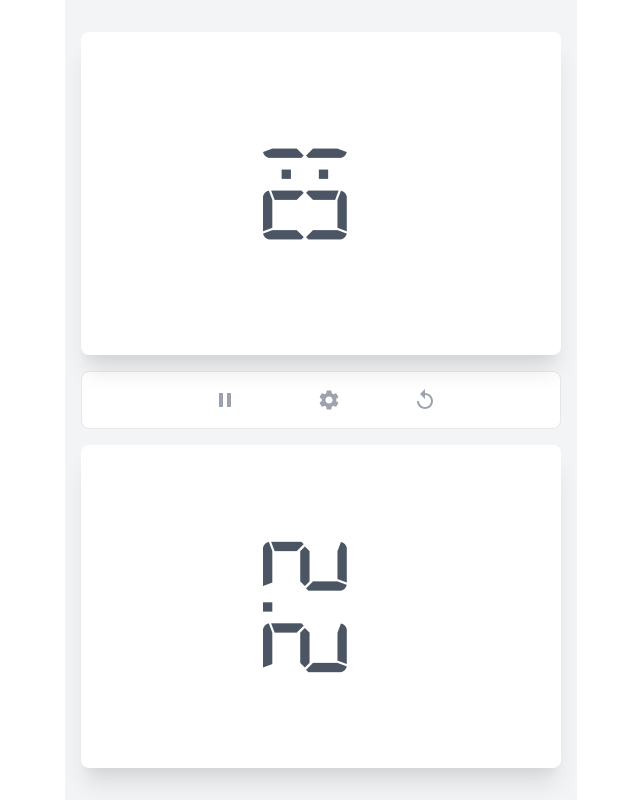
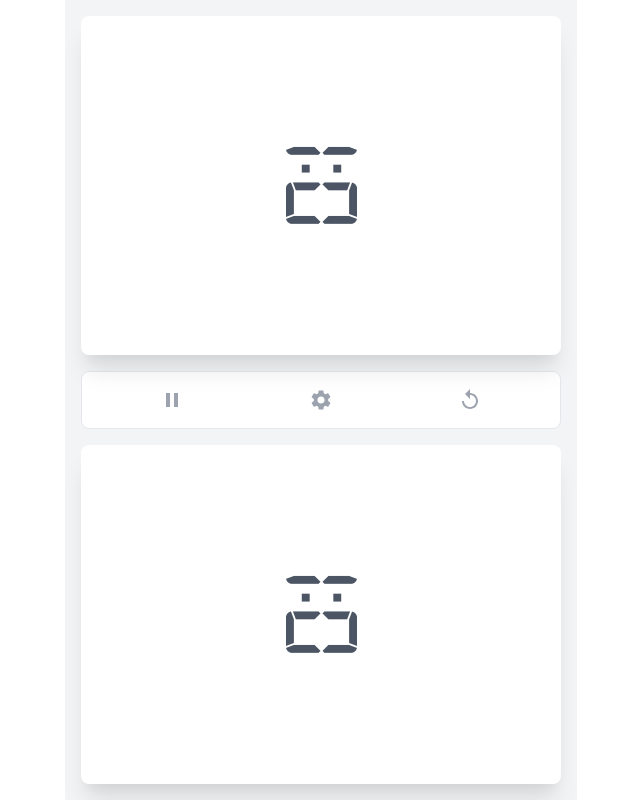
Before and after one commit to iqbaltawakkal/chessclock, a React app: page / in a window 1280 px wide. Shown: the whole page, without its empty margins (319-959 px from the left). Built offline with nearby package versions, Linux system fonts and the light colour scheme; the HTML template or start-up script is replaced by a standard one.

Commit message:
text to svg + debug

```diff
--- a/src/views/Index.jsx
+++ b/src/views/Index.jsx
@@ -10,7 +10,7 @@ const Home = () => {
   const [isEnd, setIsEnd] = useState(false);
   const [onTicking, setOnTicking] = useState("");
   const [timerTop, setTimerTop] = useState(60000);
-  const [timerBottom, setTimerBottom] = useState(2200);
+  const [timerBottom, setTimerBottom] = useState(60000);
 
   const timerTopAction = () => {
     setOnTicking("bottom");
@@ -31,9 +31,13 @@ const Home = () => {
   };
 
   const restart = () => {
+    clearInterval(intervalTop);
+    clearInterval(intervalBottom);
     setTimerTop(60000);
     setTimerBottom(2200);
     setIsEnd(false);
+    setIsPaused(false);
+    setOnTicking("");
   };
 
   const getMinutes = (time) => {
@@ -75,7 +79,7 @@ const Home = () => {
     <>
       <main>
         <div className="max-w-lg mx-auto">
-          <div className="min-h-screen py-8 px-4 flex flex-col space-y-4 bg-gray-100">
+          <div className="min-h-screen py-4 px-4 flex flex-col space-y-4 bg-gray-100">
             <div className="flex-grow relative">
               <button
                 disabled={onTicking === "top" || isPaused || isEnd}
@@ -84,15 +88,25 @@ const Home = () => {
                 }`}
                 onClick={() => timerBottomAction()}
               >
-                <span className="block font-digital text-gray-600 text-9xl transform rotate-90">
-                  {timerTop >= 60000 && getMinutes(timerTop) + ":"}
-                  {getSeconds(timerTop)}
-                </span>
+                <svg
+                  className="font-digital text-gray-600 fill-current w-full h-full transform rotate-90"
+                  viewBox="0 0 50 50"
+                >
+                  <text
+                    x="50%"
+                    y="50%"
+                    dominantBaseline="middle"
+                    textAnchor="middle"
+                  >
+                    {timerTop >= 60000 && getMinutes(timerTop) + ":"}
+                    {getSeconds(timerTop)}
+                  </text>
+                </svg>
               </button>
             </div>
-            <div className="bg-white flex-grow-0 flex space-x-14 justify-center text-2xl border border-gray-200 rounded-lg px-4 text-center text-gray-400">
+            <div className="bg-white flex-grow-0 flex justify-around text-2xl border border-gray-200 rounded-lg px-4 text-center text-gray-400">
               <button
-                disabled={!onTicking}
+                disabled={!onTicking || isEnd}
                 onClick={() => setIsPaused(!isPaused)}
                 className="p-2 m-2 focus:outline-none"
               >
@@ -116,10 +130,20 @@ const Home = () => {
                 }`}
                 onClick={() => timerTopAction()}
               >
-                <span className="block transform rotate-90 font-digital text-gray-600 text-9xl">
-                  {timerBottom >= 60000 && getMinutes(timerBottom) + ":"}
-                  {getSeconds(timerBottom)}
-                </span>
+                <svg
+                  className="font-digital text-gray-600 fill-current w-full h-full transform rotate-90"
+                  viewBox="0 0 50 50"
+                >
+                  <text
+                    x="50%"
+                    y="50%"
+                    dominantBaseline="middle"
+                    textAnchor="middle"
+                  >
+                    {timerBottom >= 60000 && getMinutes(timerBottom) + ":"}
+                    {getSeconds(timerBottom)}
+                  </text>
+                </svg>
               </button>
             </div>
           </div>
```
